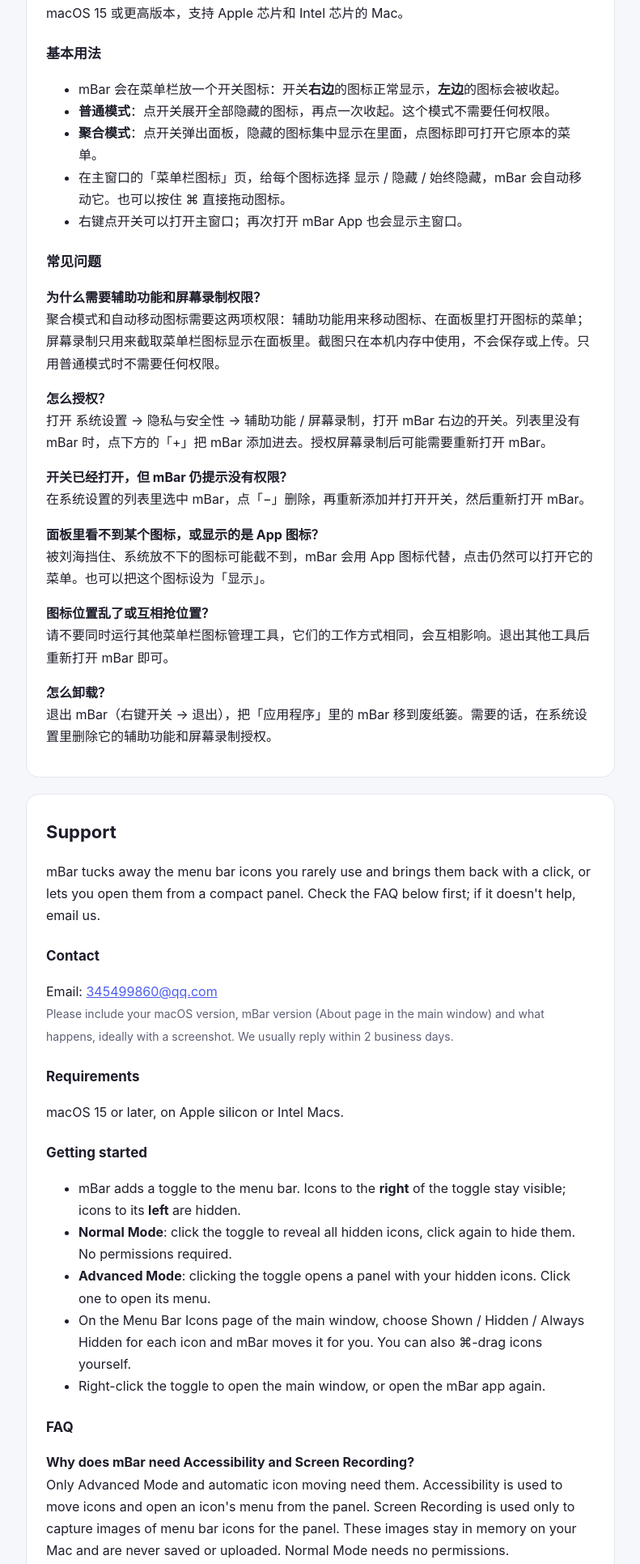
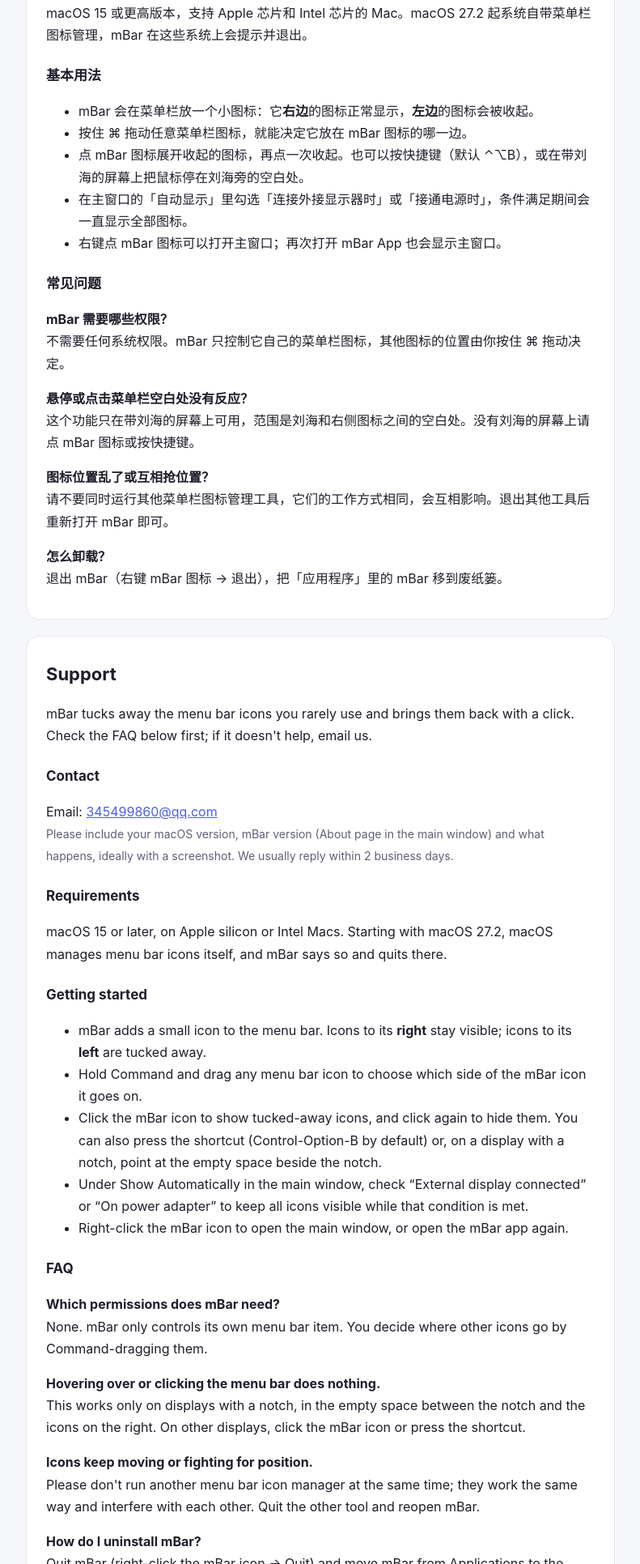
Before and after one commit to huzitonglover/mbar, a plain HTML site: page index.html in a window 1280 px wide. Shown: the part 715-2646 px from the top of the page at 81% size, without its empty margins (244-1035 px from the left). Drawn offline with Linux system fonts and the light colour scheme.

Commit message:
Update support page and privacy policy for the permission-free App Store build
Co-Authored-By: Claude Opus 5.5 <noreply@anthropic.com>

```diff
--- a/index.html
+++ b/index.html
@@ -23,82 +23,70 @@
 <main>
 <section id="zh">
   <h2>技术支持</h2>
-  <p>mBar 帮你把不常用的菜单栏图标收起来，需要时一点就能展开，或者在聚合面板里直接打开。遇到问题可以先看下面的常见问题，解决不了请发邮件联系我们。</p>
+  <p>mBar 帮你把不常用的菜单栏图标收起来，需要时一点就能展开。遇到问题可以先看下面的常见问题，解决不了请发邮件联系我们。</p>
 
   <h3>联系我们</h3>
   <p>邮箱：<a href="mailto:345499860@qq.com">345499860@qq.com</a><br>
   <span class="muted">请在邮件里写上 macOS 版本、mBar 版本（主窗口「关于」页）和问题的具体表现，有截图更好。我们通常会在 2 个工作日内回复。</span></p>
 
   <h3>系统要求</h3>
-  <p>macOS 15 或更高版本，支持 Apple 芯片和 Intel 芯片的 Mac。</p>
+  <p>macOS 15 或更高版本，支持 Apple 芯片和 Intel 芯片的 Mac。macOS 27.2 起系统自带菜单栏图标管理，mBar 在这些系统上会提示并退出。</p>
 
   <h3>基本用法</h3>
   <ul>
-    <li>mBar 会在菜单栏放一个开关图标：开关<strong>右边</strong>的图标正常显示，<strong>左边</strong>的图标会被收起。</li>
-    <li><strong>普通模式</strong>：点开关展开全部隐藏的图标，再点一次收起。这个模式不需要任何权限。</li>
-    <li><strong>聚合模式</strong>：点开关弹出面板，隐藏的图标集中显示在里面，点图标即可打开它原本的菜单。</li>
-    <li>在主窗口的「菜单栏图标」页，给每个图标选择 显示 / 隐藏 / 始终隐藏，mBar 会自动移动它。也可以按住 ⌘ 直接拖动图标。</li>
-    <li>右键点开关可以打开主窗口；再次打开 mBar App 也会显示主窗口。</li>
+    <li>mBar 会在菜单栏放一个小图标：它<strong>右边</strong>的图标正常显示，<strong>左边</strong>的图标会被收起。</li>
+    <li>按住 ⌘ 拖动任意菜单栏图标，就能决定它放在 mBar 图标的哪一边。</li>
+    <li>点 mBar 图标展开收起的图标，再点一次收起。也可以按快捷键（默认 ⌃⌥B），或在带刘海的屏幕上把鼠标停在刘海旁的空白处。</li>
+    <li>在主窗口的「自动显示」里勾选「连接外接显示器时」或「接通电源时」，条件满足期间会一直显示全部图标。</li>
+    <li>右键点 mBar 图标可以打开主窗口；再次打开 mBar App 也会显示主窗口。</li>
   </ul>
 
   <h3>常见问题</h3>
-  <p><strong>为什么需要辅助功能和屏幕录制权限？</strong><br>
-  聚合模式和自动移动图标需要这两项权限：辅助功能用来移动图标、在面板里打开图标的菜单；屏幕录制只用来截取菜单栏图标显示在面板里。截图只在本机内存中使用，不会保存或上传。只用普通模式时不需要任何权限。</p>
+  <p><strong>mBar 需要哪些权限？</strong><br>
+  不需要任何系统权限。mBar 只控制它自己的菜单栏图标，其他图标的位置由你按住 ⌘ 拖动决定。</p>
 
-  <p><strong>怎么授权？</strong><br>
-  打开 系统设置 → 隐私与安全性 → 辅助功能 / 屏幕录制，打开 mBar 右边的开关。列表里没有 mBar 时，点下方的「+」把 mBar 添加进去。授权屏幕录制后可能需要重新打开 mBar。</p>
-
-  <p><strong>开关已经打开，但 mBar 仍提示没有权限？</strong><br>
-  在系统设置的列表里选中 mBar，点「−」删除，再重新添加并打开开关，然后重新打开 mBar。</p>
-
-  <p><strong>面板里看不到某个图标，或显示的是 App 图标？</strong><br>
-  被刘海挡住、系统放不下的图标可能截不到，mBar 会用 App 图标代替，点击仍然可以打开它的菜单。也可以把这个图标设为「显示」。</p>
+  <p><strong>悬停或点击菜单栏空白处没有反应？</strong><br>
+  这个功能只在带刘海的屏幕上可用，范围是刘海和右侧图标之间的空白处。没有刘海的屏幕上请点 mBar 图标或按快捷键。</p>
 
   <p><strong>图标位置乱了或互相抢位置？</strong><br>
   请不要同时运行其他菜单栏图标管理工具，它们的工作方式相同，会互相影响。退出其他工具后重新打开 mBar 即可。</p>
 
   <p><strong>怎么卸载？</strong><br>
-  退出 mBar（右键开关 → 退出），把「应用程序」里的 mBar 移到废纸篓。需要的话，在系统设置里删除它的辅助功能和屏幕录制授权。</p>
+  退出 mBar（右键 mBar 图标 → 退出），把「应用程序」里的 mBar 移到废纸篓。</p>
 </section>
 
 <section id="en">
   <h2>Support</h2>
-  <p>mBar tucks away the menu bar icons you rarely use and brings them back with a click, or lets you open them from a compact panel. Check the FAQ below first; if it doesn't help, email us.</p>
+  <p>mBar tucks away the menu bar icons you rarely use and brings them back with a click. Check the FAQ below first; if it doesn't help, email us.</p>
 
   <h3>Contact</h3>
   <p>Email: <a href="mailto:345499860@qq.com">345499860@qq.com</a><br>
   <span class="muted">Please include your macOS version, mBar version (About page in the main window) and what happens, ideally with a screenshot. We usually reply within 2 business days.</span></p>
 
   <h3>Requirements</h3>
-  <p>macOS 15 or later, on Apple silicon or Intel Macs.</p>
+  <p>macOS 15 or later, on Apple silicon or Intel Macs. Starting with macOS 27.2, macOS manages menu bar icons itself, and mBar says so and quits there.</p>
 
   <h3>Getting started</h3>
   <ul>
-    <li>mBar adds a toggle to the menu bar. Icons to the <strong>right</strong> of the toggle stay visible; icons to its <strong>left</strong> are hidden.</li>
-    <li><strong>Normal Mode</strong>: click the toggle to reveal all hidden icons, click again to hide them. No permissions required.</li>
-    <li><strong>Advanced Mode</strong>: clicking the toggle opens a panel with your hidden icons. Click one to open its menu.</li>
-    <li>On the Menu Bar Icons page of the main window, choose Shown / Hidden / Always Hidden for each icon and mBar moves it for you. You can also ⌘-drag icons yourself.</li>
-    <li>Right-click the toggle to open the main window, or open the mBar app again.</li>
+    <li>mBar adds a small icon to the menu bar. Icons to its <strong>right</strong> stay visible; icons to its <strong>left</strong> are tucked away.</li>
+    <li>Hold Command and drag any menu bar icon to choose which side of the mBar icon it goes on.</li>
+    <li>Click the mBar icon to show tucked-away icons, and click again to hide them. You can also press the shortcut (Control-Option-B by default) or, on a display with a notch, point at the empty space beside the notch.</li>
+    <li>Under Show Automatically in the main window, check “External display connected” or “On power adapter” to keep all icons visible while that condition is met.</li>
+    <li>Right-click the mBar icon to open the main window, or open the mBar app again.</li>
   </ul>
 
   <h3>FAQ</h3>
-  <p><strong>Why does mBar need Accessibility and Screen Recording?</strong><br>
-  Only Advanced Mode and automatic icon moving need them. Accessibility is used to move icons and open an icon's menu from the panel. Screen Recording is used only to capture images of menu bar icons for the panel. These images stay in memory on your Mac and are never saved or uploaded. Normal Mode needs no permissions.</p>
+  <p><strong>Which permissions does mBar need?</strong><br>
+  None. mBar only controls its own menu bar item. You decide where other icons go by Command-dragging them.</p>
 
-  <p><strong>How do I grant the permissions?</strong><br>
-  Open System Settings → Privacy &amp; Security → Accessibility / Screen Recording and turn on mBar. If mBar isn't listed, click “+” and add it. You may need to reopen mBar after granting Screen Recording.</p>
-
-  <p><strong>The switch is on, but mBar still says it has no permission.</strong><br>
-  Select mBar in the System Settings list, click “−” to remove it, add it again, turn it on, then reopen mBar.</p>
-
-  <p><strong>An icon is missing from the panel, or shows the app icon instead.</strong><br>
-  Icons hidden behind the notch that macOS can't place may not be capturable, so mBar shows the app icon instead. Clicking it still opens the menu. You can also set that icon to Shown.</p>
+  <p><strong>Hovering over or clicking the menu bar does nothing.</strong><br>
+  This works only on displays with a notch, in the empty space between the notch and the icons on the right. On other displays, click the mBar icon or press the shortcut.</p>
 
   <p><strong>Icons keep moving or fighting for position.</strong><br>
   Please don't run another menu bar icon manager at the same time; they work the same way and interfere with each other. Quit the other tool and reopen mBar.</p>
 
   <p><strong>How do I uninstall mBar?</strong><br>
-  Quit mBar (right-click the toggle → Quit) and move mBar from Applications to the Trash. If you like, remove its Accessibility and Screen Recording entries in System Settings.</p>
+  Quit mBar (right-click the mBar icon → Quit) and move mBar from Applications to the Trash.</p>
 </section>
 </main>
 
```
Also changed, not shown: privacy.html (+9 -17 lines).
